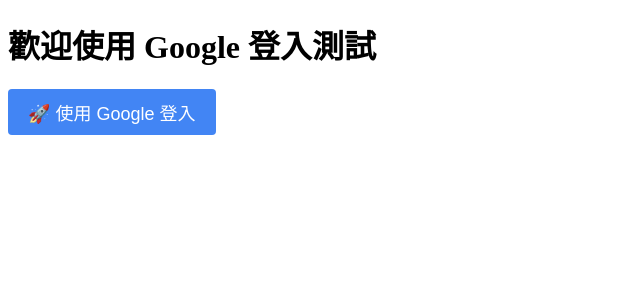
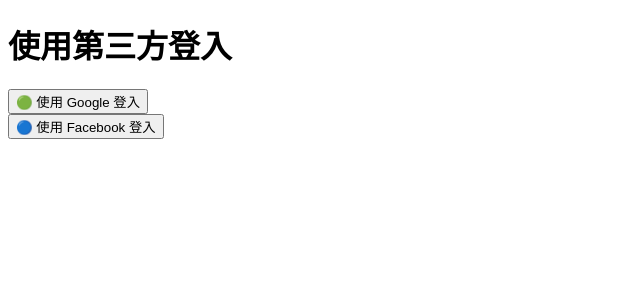
Before and after one commit to Terrence0212/google-login-test, a Flask app: page / in a window 1280 px wide. Shown: the top 300 px of the page, without its empty margins (0-640 px from the left). Run offline with Flask 3, Linux system fonts and the light colour scheme.

Commit message:
feat: add Facebook login integration

```diff
--- a/app.py
+++ b/app.py
@@ -9,10 +9,17 @@
 
 GOOGLE_CLIENT_ID = os.getenv("GOOGLE_CLIENT_ID")
 GOOGLE_CLIENT_SECRET = os.getenv("GOOGLE_CLIENT_SECRET")
+FACEBOOK_APP_ID = os.getenv("FACEBOOK_APP_ID")
+FACEBOOK_APP_SECRET = os.getenv("FACEBOOK_APP_SECRET")
 
 @app.route('/')
 def index():
-    return render_template('index.html')
+    return render_template('index.html',
+        google_client_id=GOOGLE_CLIENT_ID,
+        google_redirect_uri="https://google-login-test-8r50.onrender.com/auth/google/callback",
+        facebook_app_id=FACEBOOK_APP_ID,
+        facebook_redirect_uri="https://google-login-test-8r50.onrender.com/auth/facebook/callback"
+    )
 
 @app.route('/auth/google/callback')
 def google_callback():
@@ -22,22 +29,16 @@
         'code': code,
         'client_id': GOOGLE_CLIENT_ID,
         'client_secret': GOOGLE_CLIENT_SECRET,
-        'redirect_uri': 'http://127.0.0.1:5000/auth/google/callback',
+        'redirect_uri': 'https://google-login-test-8r50.onrender.com/auth/google/callback',
         'grant_type': 'authorization_code'
     }
 
     token_res = requests.post(token_url, data=token_data)
-
-    print("Google Token 回應狀態：", token_res.status_code)
-    print("Google Token 回應內容：", token_res.text)
-
-    # 如果 Google 回傳的狀態碼不是 200，直接回傳錯誤頁面
     if token_res.status_code != 200:
         return f"<h1>Google Token 取得失敗</h1><pre>{token_res.text}</pre>"
 
     try:
-        token_json = token_res.json()
-        access_token = token_json['access_token']
+        access_token = token_res.json()['access_token']
     except Exception as e:
         return f"<h1>Token JSON 解析失敗</h1><pre>{token_res.text}</pre>"
 
@@ -45,29 +46,41 @@
         'https://www.googleapis.com/oauth2/v3/userinfo',
         headers={'Authorization': f'Bearer {access_token}'}
     )
-
-    # 同樣加錯誤檢查
     if user_info.status_code != 200:
         return f"<h1>使用者資訊取得失敗</h1><pre>{user_info.text}</pre>"
 
-    user_data = user_info.json()
-    return f"<h1>Google 登入成功</h1><pre>{user_data}</pre>"
+    return f"<h1>Google 登入成功</h1><pre>{user_info.json()}</pre>"
 
-    try:
-        token_json = token_res.json()
-        access_token = token_json['access_token']
-    except Exception as e:
-        return f"<h1>Token 解析錯誤</h1><pre>{token_res.text}</pre>"
+@app.route('/auth/facebook/callback')
+def facebook_callback():
+    code = request.args.get('code')
+    token_url = 'https://graph.facebook.com/v13.0/oauth/access_token'
+    token_params = {
+        'client_id': FACEBOOK_APP_ID,
+        'client_secret': FACEBOOK_APP_SECRET,
+        'redirect_uri': 'https://google-login-test-8r50.onrender.com/auth/facebook/callback',
+        'code': code
+    }
 
-    # 拿 access_token 去取得使用者資訊
-    user_info = requests.get(
-        'https://www.googleapis.com/oauth2/v3/userinfo',
-        headers={'Authorization': f'Bearer {access_token}'}
-    ).json()
+    token_res = requests.get(token_url, params=token_params)
+    token_json = token_res.json()
 
-    return f"<h1>Google 登入成功</h1><pre>{user_info}</pre>"
+    if 'access_token' not in token_json:
+        return f"<h1>Facebook Token 錯誤</h1><pre>{token_json}</pre>"
 
-import os
+    access_token = token_json['access_token']
+
+    user_info_res = requests.get(
+        'https://graph.facebook.com/me',
+        params={
+            'fields': 'id,name,email',
+            'access_token': access_token
+        }
+    )
+    if user_info_res.status_code != 200:
+        return f"<h1>使用者資訊取得失敗</h1><pre>{user_info_res.text}</pre>"
+
+    return f"<h1>Facebook 登入成功</h1><pre>{user_info_res.json()}</pre>"
 
 if __name__ == '__main__':
     port = int(os.environ.get("PORT", 5000))
--- a/templates/index.html
+++ b/templates/index.html
@@ -2,28 +2,26 @@
 <html>
 <head>
   <meta charset="UTF-8">
-  <title>Google 登入測試</title>
-  <style>
-    button {
-      padding: 10px 20px;
-      font-size: 18px;
-      background-color: #4285F4;
-      color: white;
-      border: none;
-      border-radius: 4px;
-      cursor: pointer;
-    }
-  </style>
+  <title>第三方登入測試</title>
 </head>
 <body>
-  <h1>歡迎使用 Google 登入測試</h1>
+  <h1>使用第三方登入</h1>
 
-<form action="https://accounts.google.com/o/oauth2/v2/auth" method="GET">
-  <input type="hidden" name="client_id" value="345858199366-qdfe8la119r45719lfn0dfreto7jk2ue.apps.googleusercontent.com">
-  <input type="hidden" name="redirect_uri" value="http://127.0.0.1:5000/auth/google/callback">
-  <input type="hidden" name="response_type" value="code">
-  <input type="hidden" name="scope" value="openid email profile">
-  <button type="submit">🚀 使用 Google 登入</button>
+  <!-- Google 登入按鈕 -->
+  <form action="https://accounts.google.com/o/oauth2/v2/auth" method="GET">
+    <input type="hidden" name="client_id" value="{{ google_client_id }}">
+    <input type="hidden" name="redirect_uri" value="{{ google_redirect_uri }}">
+    <input type="hidden" name="response_type" value="code">
+    <input type="hidden" name="scope" value="openid email profile">
+    <button type="submit">🟢 使用 Google 登入</button>
+  </form>
+
+  <!-- Facebook 登入按鈕 -->
+  <form action="https://www.facebook.com/v13.0/dialog/oauth" method="GET">
+    <input type="hidden" name="client_id" value="{{ facebook_app_id }}">
+    <input type="hidden" name="redirect_uri" value="{{ facebook_redirect_uri }}">
+    <input type="hidden" name="scope" value="email,public_profile">
+    <button type="submit">🔵 使用 Facebook 登入</button>
   </form>
 </body>
 </html>
```
Also changed, not shown: 1 other file.
